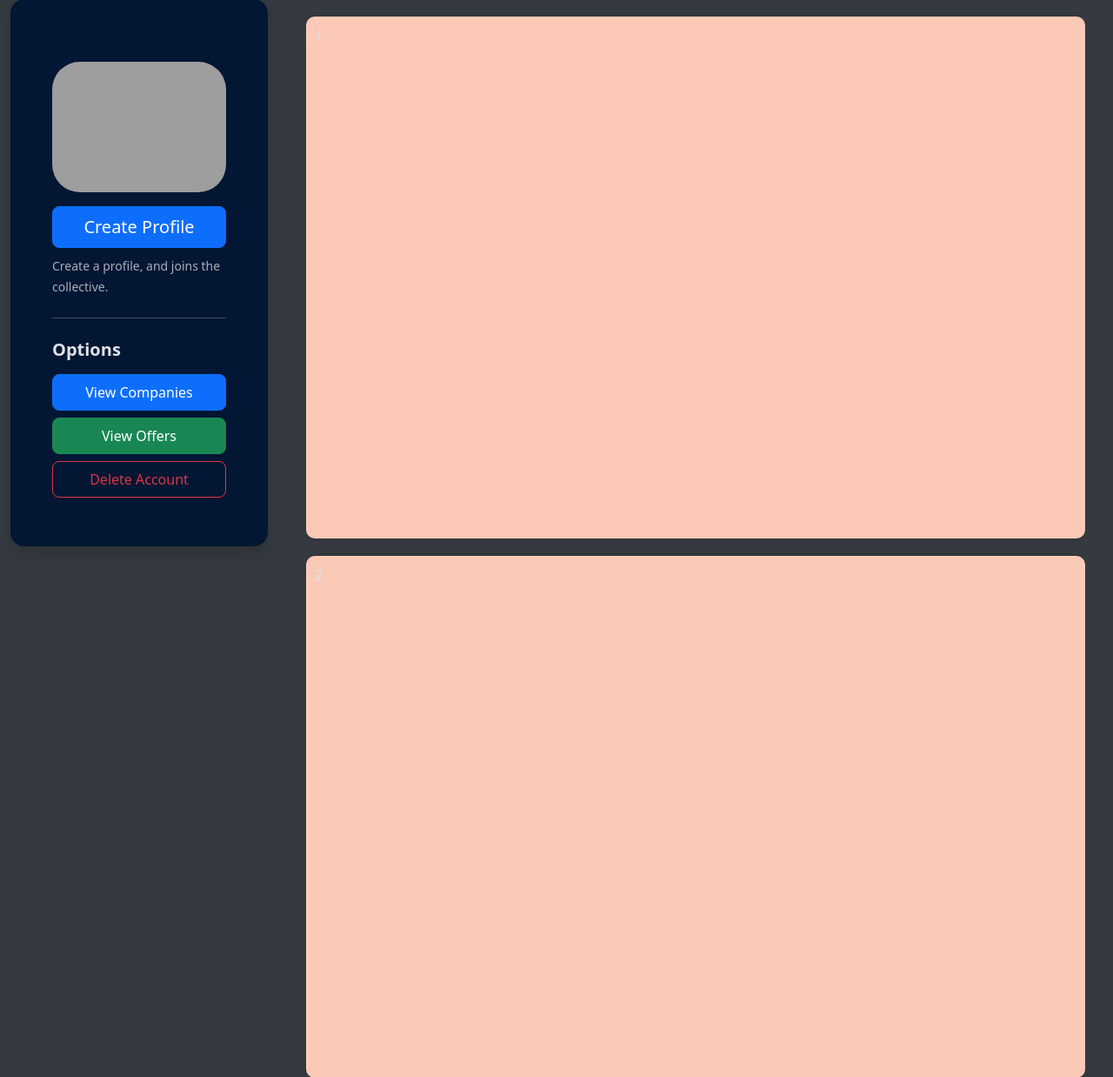
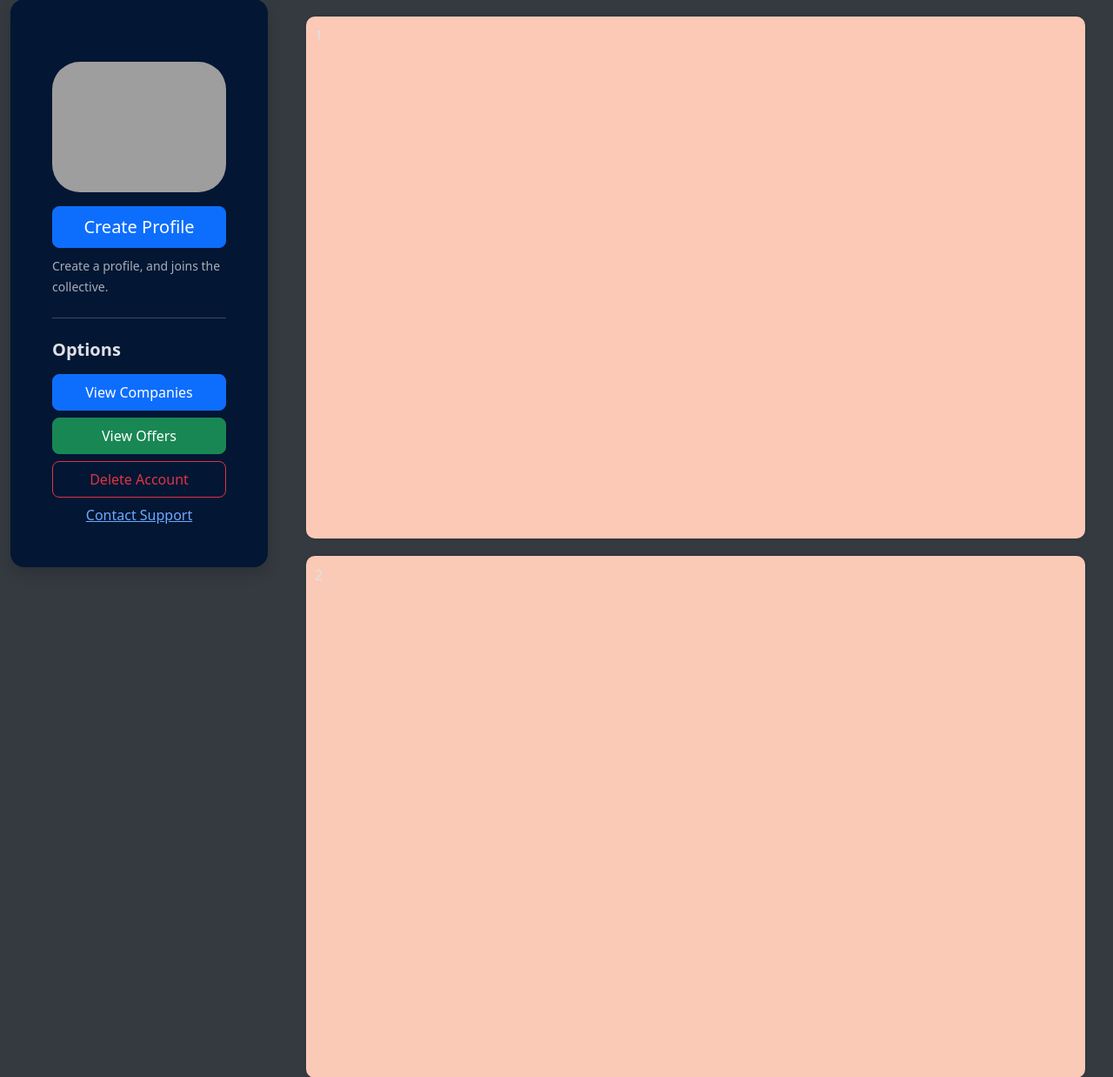
Before and after one commit to twosize/SponsorIN, a Python web app: template templates/dashboard.html in a window 1280 px wide. Shown: the part 170-1408 px from the top of the page at 87% size. Run offline with Jinja, Linux system fonts and the light colour scheme; the template is opened without the code that fills it, so the values that code supplies are empty; grey boxes are pictures that could not be loaded.

Commit message:
added contact support link to athelete dashboard

```diff
--- a/templates/dashboard.html
+++ b/templates/dashboard.html
@@ -155,6 +155,11 @@
                     >Delete Account</a
                   >
                 </form>
+                <div class="text-center">
+                <a
+                href="{{ url_for('contact_support') }}"
+                >Contact Support</a>
+              </div>
               </div>
             </div>
           </div>
```
